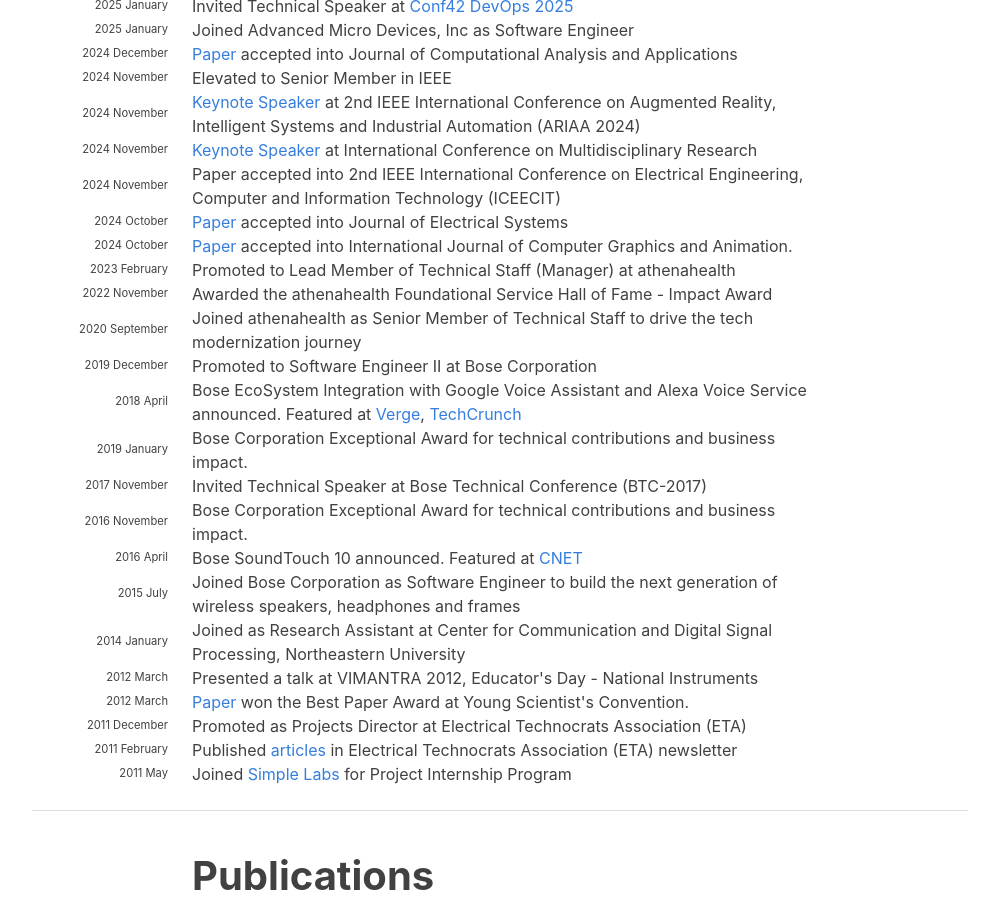
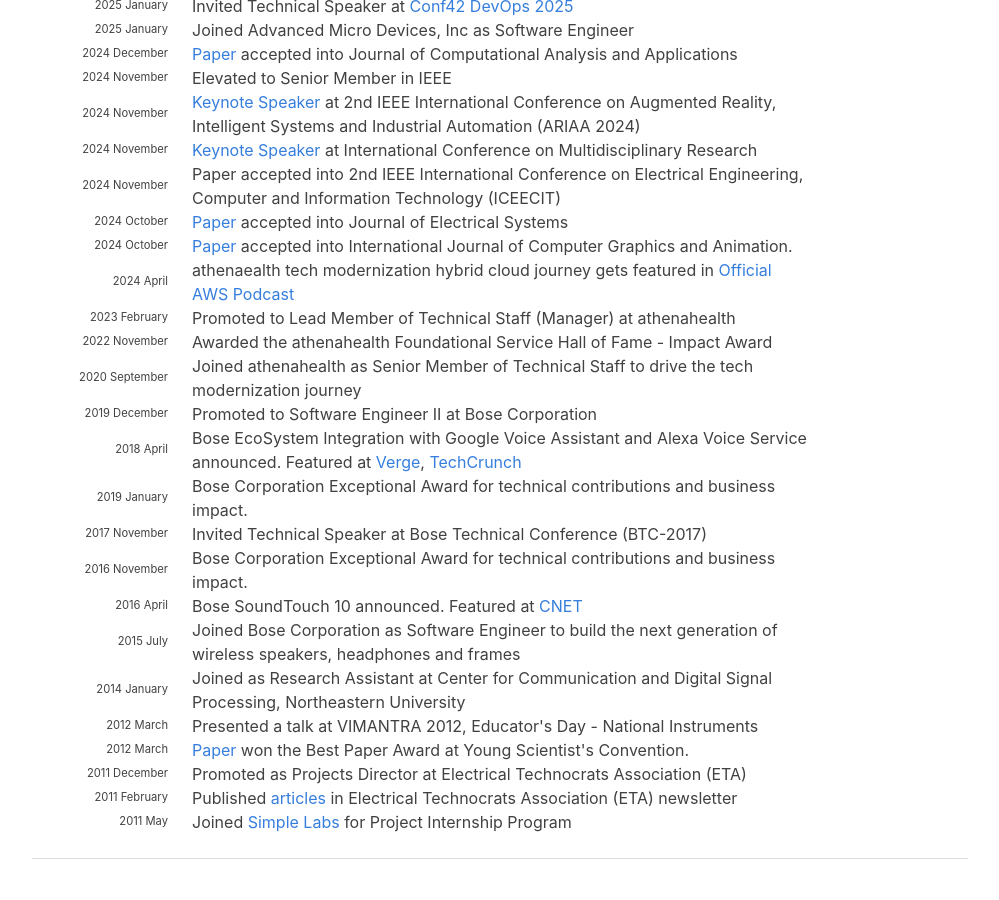
Before and after one commit to hariharanragothaman/hariharanragothaman.github.io, a Jekyll site: the page built from index.md, in a window 1280 px wide and 900 px high, scrolled down 1036 px. Shown: the whole window, without its empty margins (140-1139 px from the left). Built offline with Jekyll 4.4.1, drawn with Linux system fonts in a browser that asks for light colours; nearby versions of some CDN libraries; some web fonts are replaced.

Commit message:
Polishes and Updates

```diff
--- a/_data/news.yaml
+++ b/_data/news.yaml
@@ -49,6 +49,10 @@
 - year: 2024
   year-extra: October
   description: <a href="https://aircconline.com/ijcga/V14N4/14424ijcga01.pdf">Paper</a> accepted into International Journal of Computer Graphics and Animation.
+
+- year: 2024
+  year-extra: April
+  description: athenaealth tech modernization hybrid cloud journey gets featured in <a href="https://aws.amazon.com/podcasts/aws-podcast/663-athenahealth-accelerates-hybrid-cloud-journey-with-aws/?podcast-list-wide.sort-by=item.additionalFields.EpisodeNum&podcast-list-wide.sort-order=desc">Official AWS Podcast</a>
 
 - year: 2023
   year-extra: February
```
